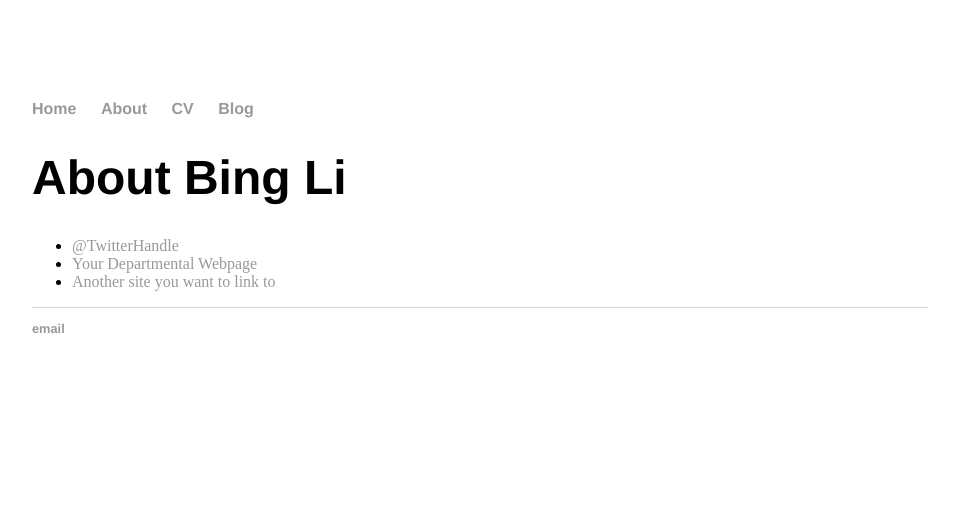
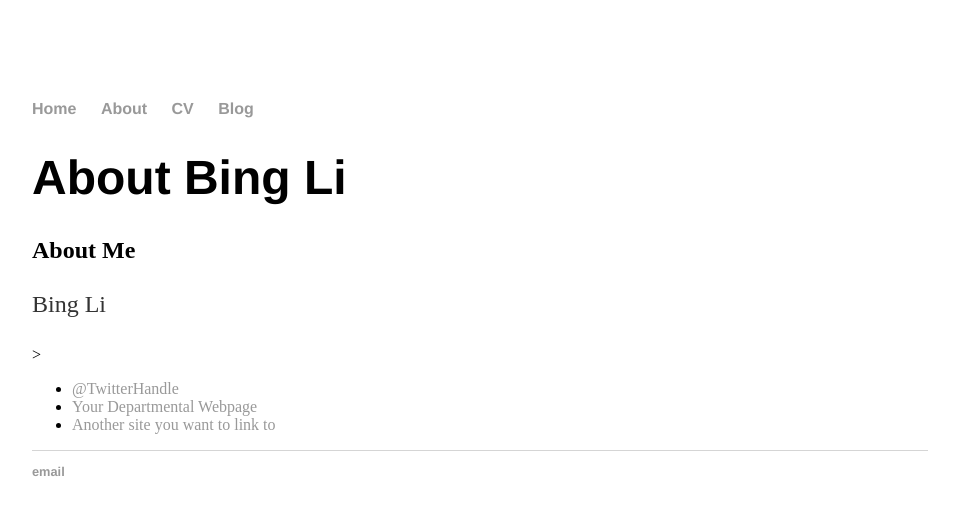
Before and after one commit to libingict/libingict.github.io, a Jekyll site: the page built from about/index.html, in a window 1280 px wide. Shown: the top 515 px of the page, without its empty margins (160-1119 px from the left). Built offline with Jekyll 4.4.1, drawn with Linux system fonts in a browser that asks for light colours.

Commit message:
Small change

```diff
--- a/about/index.html
+++ b/about/index.html
@@ -4,6 +4,12 @@ title: About Bing Li
 ---
 	<h1>{{ page.title }}</h1>
 	<div class="about">
+		<h2>
+			About Me
+		</h2>
+		<p>
+			Bing Li
+		</p>>
 			<ul class="contacts">
 				<li><a href="#">@TwitterHandle</a></li>
 				<li><a href="#">Your Departmental Webpage</a></li>
```
Also changed, not shown: cv/index.html (+3 -4 lines), _includes/footer.html (added), _includes/header.html (added).
